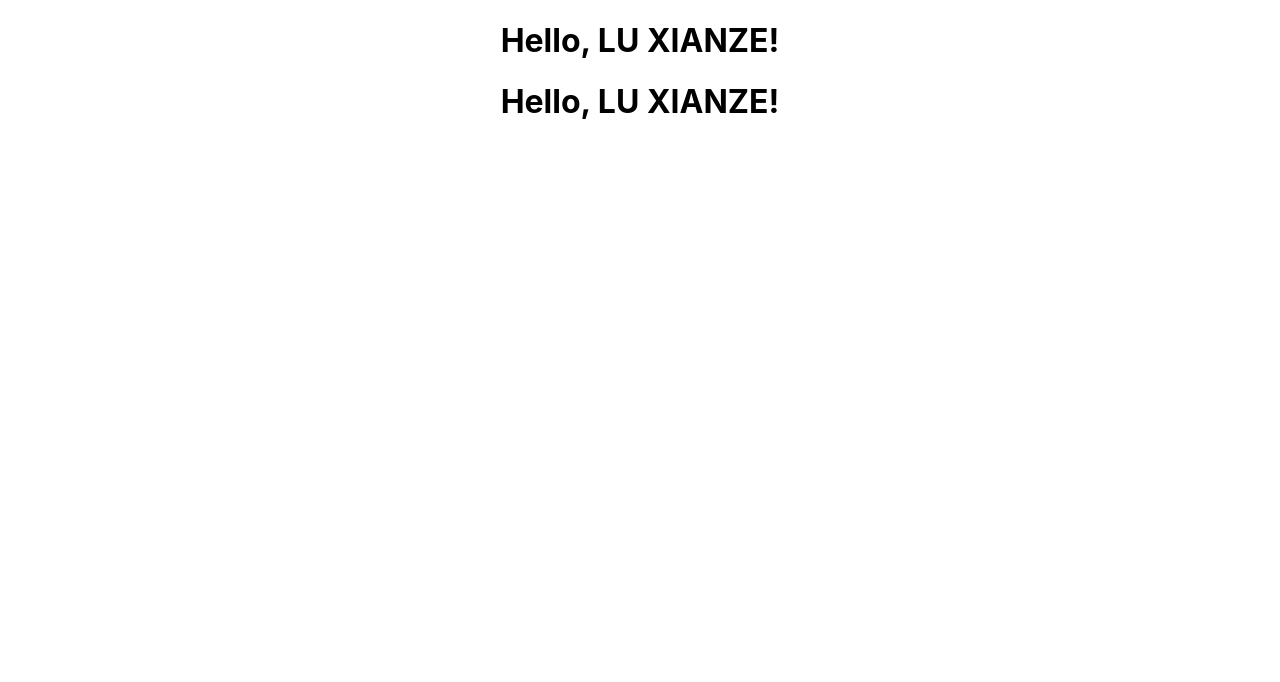
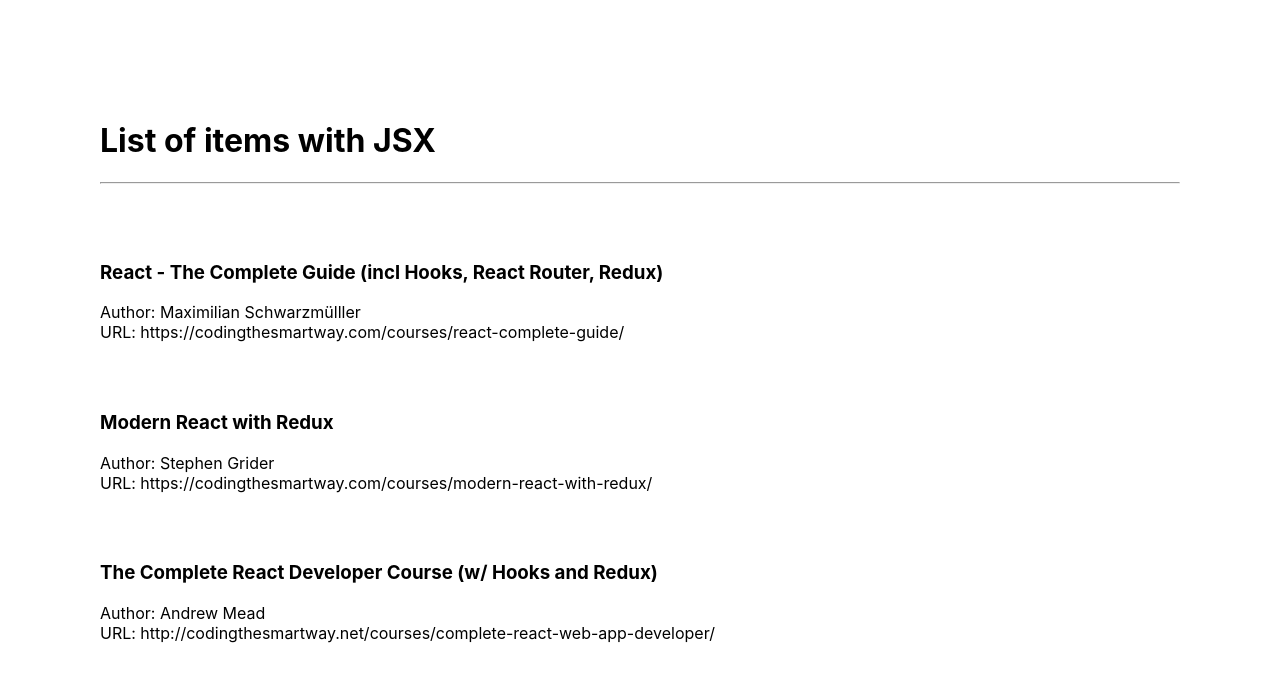
Before and after one commit to LUXIANZE/MERN-stack-CRUD, a React (Create React App) app: page / in a window 1280 px wide. Shown: the top 682 px of the page. Built offline with nearby package versions, Linux system fonts and the light colour scheme.

Commit message:
JSX style and further list manipulation

```diff
--- a/src/App.js
+++ b/src/App.js
@@ -12,10 +12,61 @@
   }
 
 
+  const courses = [
+    {
+      id: 1,
+      title: "React - The Complete Guide (incl Hooks, React Router, Redux)",
+      author: "Maximilian Schwarzmülller",
+      hours_video: 40.5,
+      number_of_lectures: 490,
+      rating: 4.6,
+      url: "https://codingthesmartway.com/courses/react-complete-guide/"
+    },
+    {
+      id: 2,
+      title: "Modern React with Redux",
+      author: "Stephen Grider",
+      hours_video: 47.5,
+      number_of_lectures: 488,
+      rating: 4.6,
+      url: "https://codingthesmartway.com/courses/modern-react-with-redux/"
+    },
+    {
+      id: 3,
+      title: "The Complete React Developer Course (w/ Hooks and Redux)",
+      author: "Andrew Mead",
+      hours_video: 39,
+      number_of_lectures: 200,
+      rating: 4.7,
+      url: "http://codingthesmartway.net/courses/complete-react-web-app-developer/"
+    }
+  ]
+
+  const wrapprStyle = {
+    padding: '100px'
+  }
+
+  const listStyle = {
+    padding: '50px 0px 0px 0px'
+  }
+
+
+
   return (
-    <div className="App">
-      <h1>{greeting}, {name}!</h1>
-      <h1>{greet(greeting, name)}</h1>
+    <div style={wrapprStyle}>
+      <h1>List of items with JSX</h1>
+      <hr></hr>
+
+      {courses.map( (course) => {
+        return (
+        <div key={course.id} style={listStyle}>
+          <h3>{course.title}</h3>
+          <span>Author: {course.author}</span>
+          <br/>
+          <span>URL: {course.url}</span>
+        </div>
+        )
+      })}
     </div>
   );
 }
```
